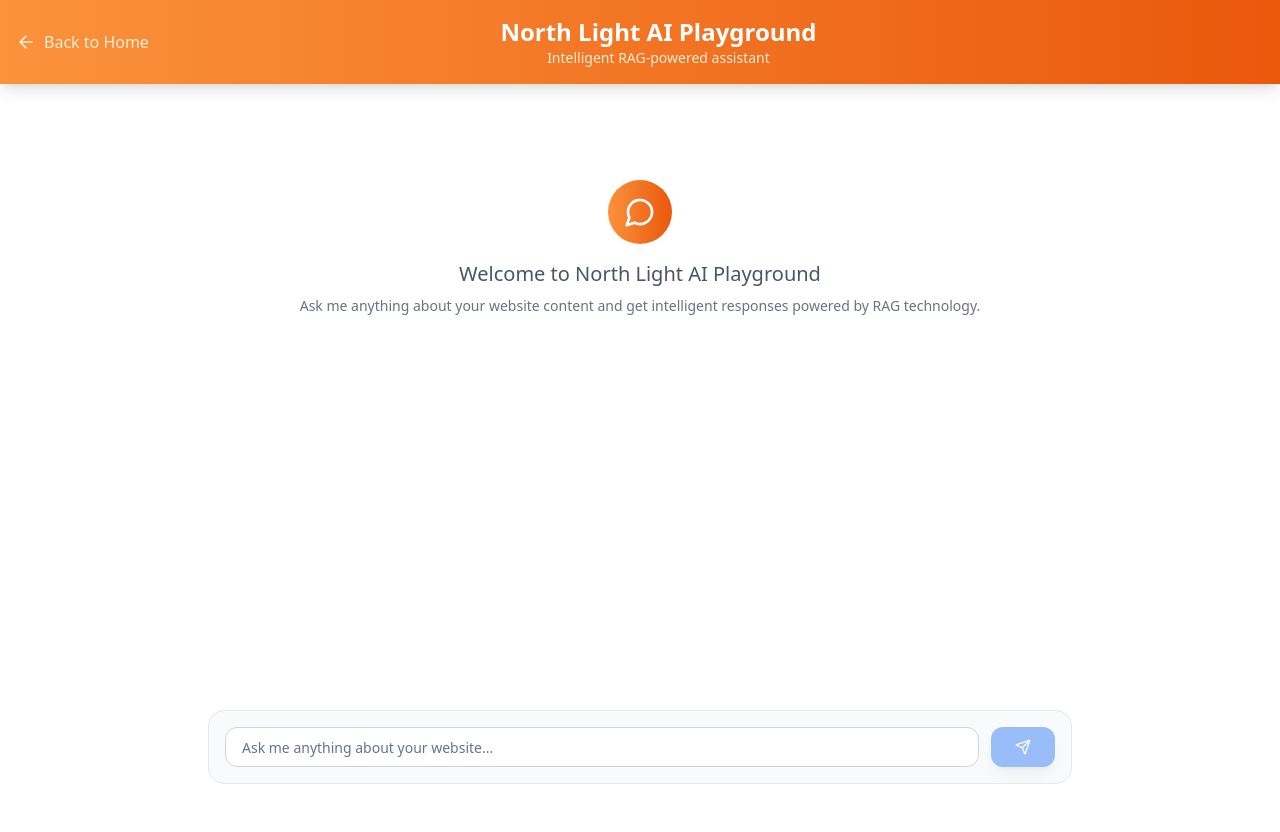
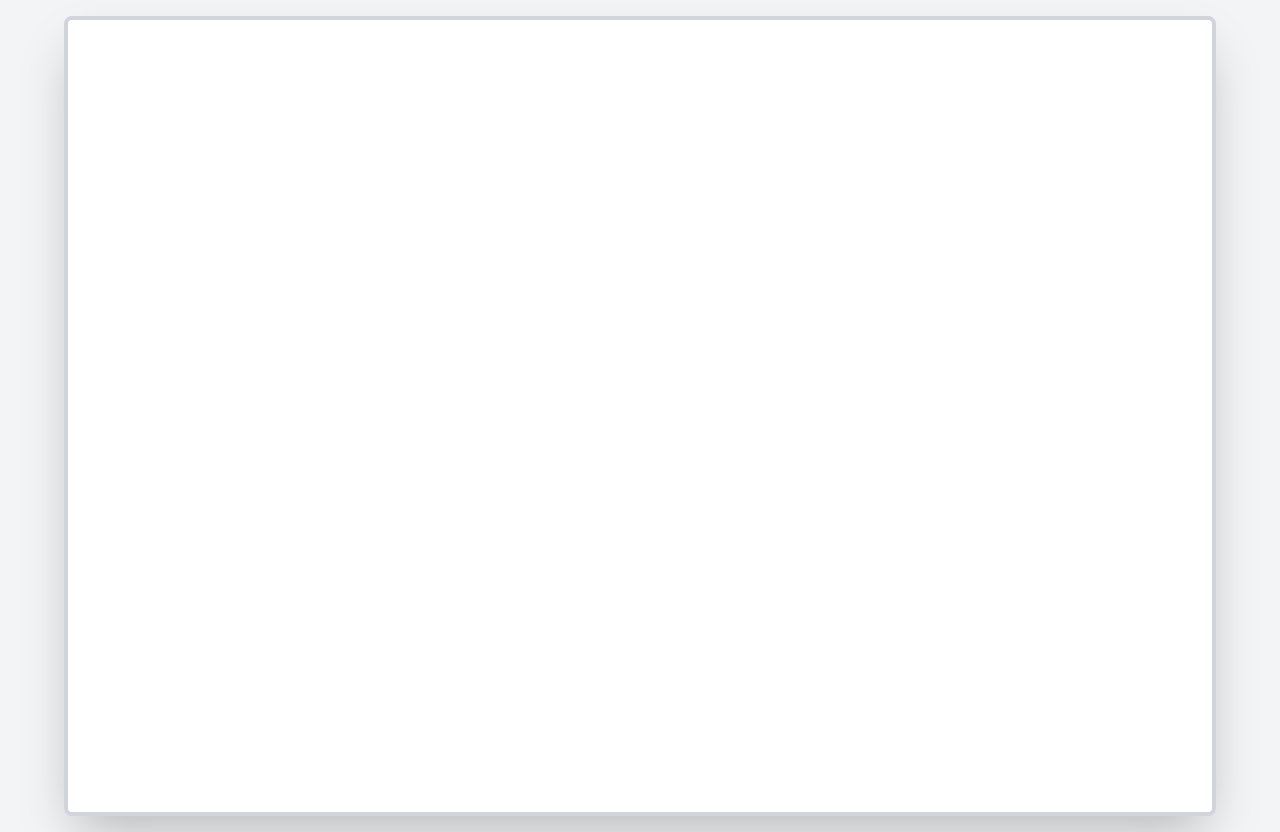
Before and after one commit to Northlight-ai/sparky-north-whispers, a React (Vite) app: page /playground in a window 1280 px wide. Before the commit the page ends 800 px from the top, so only its background shows below. Built offline with nearby package versions, Linux system fonts and the light colour scheme.

Commit message:
Refactor: Embed playground page in iframe
Embed the content of the playground page within an iframe.

```diff
--- a/src/pages/Playground.tsx
+++ b/src/pages/Playground.tsx
@@ -112,7 +112,14 @@ const Playground = () => {
   };
 
   return (
-    <div className="min-h-screen bg-white flex flex-col">
+    <div className="min-h-screen bg-gray-100 p-4">
+      {/* Iframe Container */}
+      <div className="max-w-6xl mx-auto">
+        <iframe
+          className="w-full h-screen border-4 border-gray-300 rounded-lg shadow-2xl bg-white"
+          style={{ minHeight: 'calc(100vh - 2rem)' }}
+        >
+          <div className="min-h-full bg-white flex flex-col">
             {/* Header */}
             <div className="bg-gradient-to-r from-orange-400 to-orange-600 p-4 shadow-lg">
               <div className="max-w-7xl mx-auto flex items-center justify-between">
@@ -127,7 +134,7 @@ const Playground = () => {
                   <h1 className="text-2xl font-bold text-white">North Light AI Playground</h1>
                   <p className="text-orange-100 text-sm">Intelligent RAG-powered assistant</p>
                 </div>
-          <div className="w-24"></div> {/* Spacer for centering */}
+                <div className="w-24"></div>
               </div>
             </div>
 
@@ -207,6 +214,9 @@ const Playground = () => {
               </div>
             </div>
           </div>
+        </iframe>
+      </div>
+    </div>
   );
 };
 
```
Lines whose indentation alone changed are shown as unchanged.
